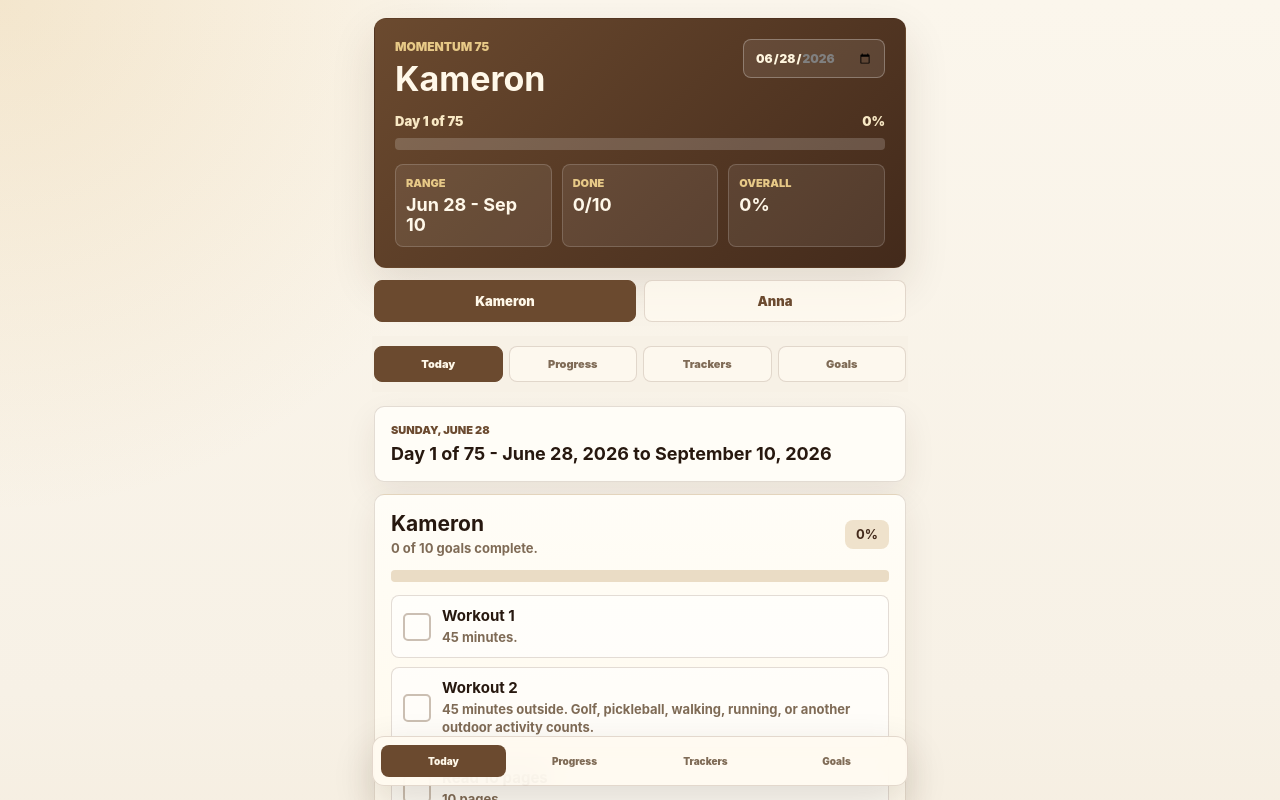
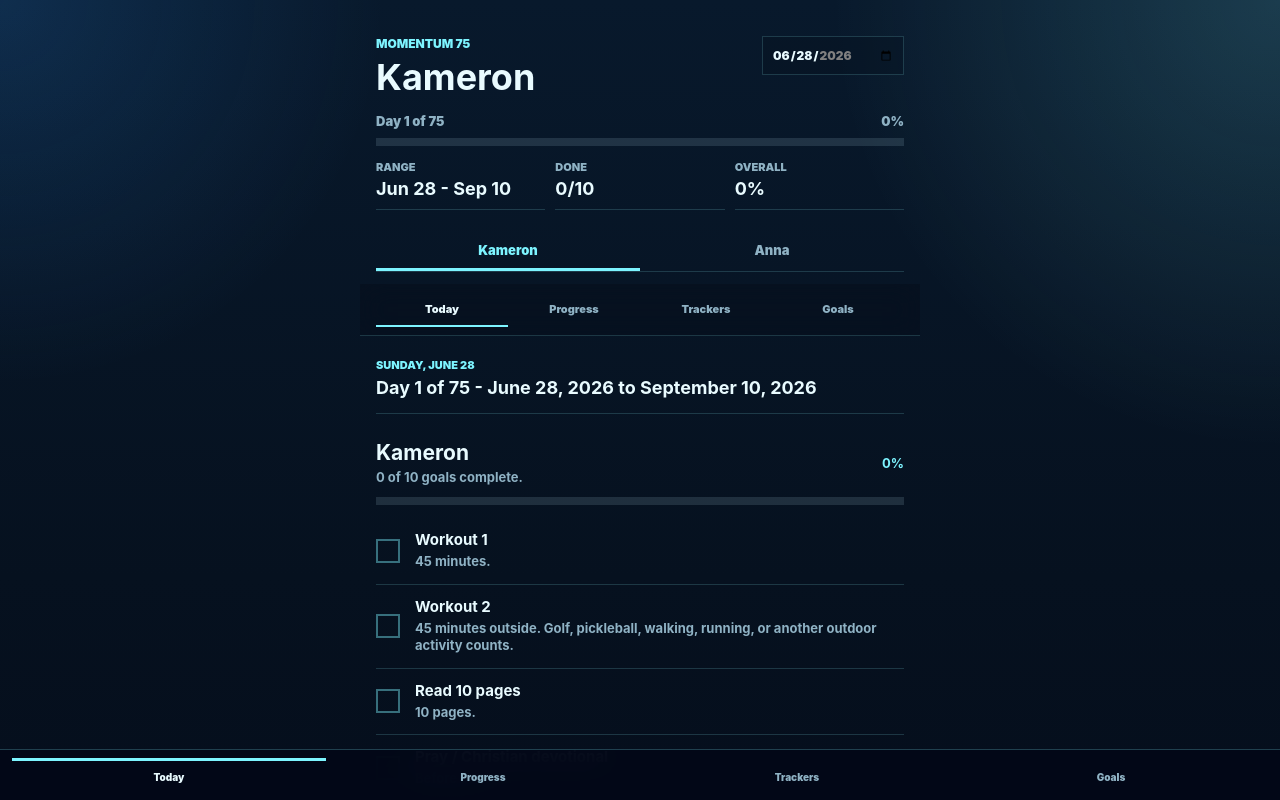
Before and after one commit to kameronshaw13/daily-tracker, a Next.js app: page / in a window 1280 px wide. Shown: the top 800 px of the page. Built offline with nearby package versions, Linux system fonts and the light colour scheme.

Commit message:
Update Momentum theme and navigation

```diff
--- a/app/globals.css
+++ b/app/globals.css
@@ -1,17 +1,16 @@
 :root {
-  --bg: #f7f1e6;
-  --card: #fffaf0;
-  --card-strong: #fffdf7;
-  --ink: #27180f;
-  --muted: #7f6b56;
-  --line: rgba(88, 56, 31, 0.17);
-  --brown: #6b4a2f;
-  --brown-dark: #432a1b;
-  --gold: #d9ad5f;
-  --green: #557c53;
-  --red: #9a5a43;
-  --cream: #fff7e8;
-  --shadow: 0 18px 45px rgba(58, 35, 20, 0.12);
+  --bg: #06111f;
+  --bg-soft: #0a1b2f;
+  --ink: #e9fbff;
+  --muted: #8fb2c4;
+  --line: rgba(134, 232, 239, 0.18);
+  --navy: #071426;
+  --navy-deep: #030817;
+  --cyan: #7df4ff;
+  --teal: #24d6bd;
+  --blue: #2e8ce8;
+  --good: #35d39d;
+  --warn: #f0b86a;
 }
 
 * { box-sizing: border-box; }
@@ -19,8 +18,9 @@ html { background: var(--bg); }
 body {
   margin: 0;
   background:
-    radial-gradient(circle at top left, rgba(217, 173, 95, 0.22), transparent 32rem),
-    linear-gradient(180deg, #fbf6ec 0%, var(--bg) 48%, #efe2cc 100%);
+    radial-gradient(circle at top right, rgba(125, 244, 255, 0.16), transparent 28rem),
+    radial-gradient(circle at top left, rgba(46, 140, 232, 0.18), transparent 24rem),
+    linear-gradient(180deg, #08192c 0%, var(--bg) 44%, #030817 100%);
   color: var(--ink);
   font-family: ui-rounded, "SF Pro Rounded", Inter, -apple-system, BlinkMacSystemFont, "Segoe UI", sans-serif;
 }
@@ -31,16 +31,12 @@ button { cursor: pointer; }
   width: min(100%, 560px);
   min-height: 100svh;
   margin: 0 auto;
-  padding: 18px 14px 98px;
+  padding: 18px 16px calc(96px + env(safe-area-inset-bottom));
 }
 
 .hero {
-  border: 1px solid var(--line);
-  border-radius: 12px;
-  padding: 20px;
-  background: linear-gradient(135deg, var(--brown), var(--brown-dark));
-  color: #fff8e9;
-  box-shadow: var(--shadow);
+  padding: 18px 0 16px;
+  color: var(--ink);
 }
 .hero-top {
   display: flex;
@@ -50,7 +46,7 @@ button { cursor: pointer; }
 }
 .eyebrow {
   margin: 0 0 7px;
-  color: #e7c987;
+  color: var(--cyan);
   font-size: 12px;
   font-weight: 900;
   letter-spacing: 0;
@@ -59,26 +55,20 @@ button { cursor: pointer; }
 h1 {
   max-width: 300px;
   margin: 0;
-  font-size: 34px;
+  font-size: 36px;
   line-height: 1;
   letter-spacing: 0;
 }
-.hero-copy {
-  margin: 14px 0 0;
-  color: #f4dfad;
-  font-size: 14px;
-  font-weight: 800;
-  line-height: 1.35;
-}
+.hero-copy { display: none; }
 .date-pill {
   flex: 0 0 auto;
   width: 142px;
   max-width: 45%;
-  border: 1px solid rgba(255, 255, 255, 0.28);
-  border-radius: 8px;
-  padding: 10px 11px;
-  background: rgba(255, 255, 255, 0.09);
-  color: #fff6df;
+  border: 1px solid var(--line);
+  border-radius: 0;
+  padding: 10px 9px;
+  background: rgba(6, 17, 31, 0.42);
+  color: var(--ink);
   font-size: 12px;
   font-weight: 900;
   outline: none;
@@ -87,30 +77,28 @@ h1 {
 }
 .date-pill::-webkit-date-and-time-value { text-align: center; }
 
-.progress-area { margin-top: 17px; }
+.progress-area { margin-top: 18px; }
 .progress-label {
   display: flex;
   justify-content: space-between;
   gap: 10px;
   margin-bottom: 9px;
-  color: #f8e8c4;
+  color: var(--muted);
   font-size: 13px;
   font-weight: 900;
 }
 .progress-track {
-  height: 12px;
+  height: 8px;
   overflow: hidden;
-  border-radius: 4px;
-  background: rgba(255, 255, 255, 0.18);
+  background: rgba(143, 178, 196, 0.18);
 }
 .progress-track.light {
   margin: 4px 0 13px;
-  background: #eadcc5;
+  background: rgba(143, 178, 196, 0.18);
 }
 .progress-fill {
   height: 100%;
-  border-radius: 4px;
-  background: linear-gradient(90deg, #fff5d8, var(--gold));
+  background: linear-gradient(90deg, var(--teal), var(--cyan));
   transition: width 0.25s ease;
 }
 
@@ -120,17 +108,14 @@ h1 {
   gap: 10px;
   margin-top: 14px;
 }
-.hero-stats .stat-card:first-child { grid-column: span 1; }
 .stat-card {
   min-width: 0;
-  border: 1px solid rgba(255, 255, 255, 0.17);
-  border-radius: 8px;
-  padding: 11px 10px;
-  background: rgba(255, 255, 255, 0.08);
+  padding: 0 0 10px;
+  border-bottom: 1px solid var(--line);
 }
 .stat-card span {
   display: block;
-  color: #e7c987;
+  color: var(--muted);
   font-size: 11px;
   font-weight: 900;
   text-transform: uppercase;
@@ -138,7 +123,7 @@ h1 {
 .stat-card strong {
   display: block;
   margin-top: 5px;
-  color: #fff8e9;
+  color: var(--ink);
   font-size: 18px;
   line-height: 1.1;
   overflow-wrap: anywhere;
@@ -150,34 +135,32 @@ h1 {
 .stat-grid.light .stat-card,
 .stat-card.light {
   border-color: var(--line);
-  background: var(--card-strong);
+  background: transparent;
 }
-.stat-grid.light .stat-card strong,
-.stat-card.light strong { color: var(--ink); }
 .stat-grid.light .stat-card span,
-.stat-card.light span { color: var(--brown); }
+.stat-card.light span { color: var(--muted); }
 .stat-grid.split { grid-template-columns: repeat(3, 1fr); }
 .tracker-stats { grid-template-columns: repeat(3, 1fr); }
 
 .person-switch {
   display: grid;
   grid-template-columns: repeat(2, 1fr);
-  gap: 8px;
-  margin: 12px 0 0;
+  gap: 0;
+  margin: 4px 0 12px;
+  border-bottom: 1px solid var(--line);
 }
 .person-switch button {
-  border: 1px solid var(--line);
-  border-radius: 8px;
-  padding: 12px;
-  background: rgba(255, 250, 240, 0.78);
-  color: var(--brown);
+  border: 0;
+  border-bottom: 3px solid transparent;
+  padding: 12px 6px 10px;
+  background: transparent;
+  color: var(--muted);
   font-size: 13px;
   font-weight: 1000;
 }
 .person-switch button.active {
-  border-color: var(--brown);
-  background: var(--brown);
-  color: #fff8e9;
+  border-color: var(--cyan);
+  color: var(--cyan);
 }
 
 .tabs {
@@ -186,42 +169,39 @@ h1 {
   z-index: 5;
   display: grid;
   grid-template-columns: repeat(4, 1fr);
-  gap: 6px;
-  margin: 14px -2px 14px;
-  padding: 10px 2px;
-  background: rgba(247, 241, 230, 0.94);
+  gap: 0;
+  margin: 0 -16px 8px;
+  padding: 8px 16px;
+  border-bottom: 1px solid var(--line);
+  background: rgba(6, 17, 31, 0.86);
   backdrop-filter: blur(14px);
 }
 .tab {
-  border: 1px solid var(--line);
-  border-radius: 8px;
-  padding: 10px 3px;
-  background: rgba(255, 250, 240, 0.75);
+  border: 0;
+  border-bottom: 2px solid transparent;
+  padding: 10px 2px 9px;
+  background: transparent;
   color: var(--muted);
   font-size: 11px;
   font-weight: 1000;
 }
 .tab.active {
-  border-color: var(--brown);
-  background: var(--brown);
-  color: #fff8e9;
+  border-color: var(--cyan);
+  color: var(--ink);
 }
 
 .section { display: grid; gap: 12px; }
 .card, .focus-card {
-  border: 1px solid var(--line);
-  border-radius: 10px;
-  padding: 16px;
-  background: rgba(255, 250, 240, 0.9);
-  box-shadow: 0 12px 32px rgba(58, 35, 20, 0.08);
+  padding: 14px 0;
+  border-bottom: 1px solid var(--line);
+  background: transparent;
 }
 .focus-card {
   display: grid;
-  gap: 6px;
-  background: var(--card-strong);
+  gap: 5px;
 }
 .focus-card span {
-  color: var(--brown);
+  color: var(--cyan);
   font-size: 11px;
   font-weight: 1000;
   letter-spacing: 0;
@@ -237,11 +217,9 @@ h1 {
   align-items: flex-start;
   justify-content: space-between;
   gap: 12px;
-  margin-bottom: 12px;
+  margin-bottom: 10px;
 }
-.card-title.compact {
-  align-items: center;
-}
+.card-title.compact { align-items: center; }
 h2 { margin: 0; font-size: 21px; letter-spacing: 0; }
 h3 { margin: 0 0 8px; font-size: 16px; letter-spacing: 0; }
 p, small {
@@ -253,53 +231,49 @@ p, small {
 }
 
 .btn {
-  border: 0;
-  border-radius: 8px;
+  border: 1px solid var(--cyan);
+  border-radius: 0;
   padding: 12px 14px;
-  background: var(--brown);
-  color: #fff8e9;
+  background: transparent;
+  color: var(--cyan);
   font-weight: 1000;
 }
 .btn.secondary {
-  border: 1px solid var(--line);
-  background: #fffaf0;
-  color: var(--brown);
+  border-color: var(--line);
+  background: transparent;
+  color: var(--muted);
 }
 .btn.small {
   padding: 8px 10px;
-  border-radius: 8px;
   font-size: 12px;
   white-space: nowrap;
 }
 
 .score-pill {
   flex: 0 0 auto;
-  border-radius: 8px;
-  padding: 8px 11px;
-  background: #efe2cc;
-  color: var(--brown-dark);
+  padding: 7px 0;
+  color: var(--cyan);
   font-size: 13px;
   line-height: 1;
 }
 
-.person-card { background: linear-gradient(180deg, #fffdf7, #fff4dc); }
-.check-list, .goal-editor { display: grid; gap: 9px; }
+.person-card { background: transparent; }
+.check-list, .goal-editor { display: grid; }
 .task-row {
   display: grid;
   grid-template-columns: 28px 1fr;
   align-items: center;
   gap: 11px;
   width: 100%;
-  border: 1px solid var(--line);
-  border-radius: 8px;
-  padding: 11px;
-  background: rgba(255, 255, 255, 0.58);
+  border: 0;
+  border-bottom: 1px solid var(--line);
+  padding: 13px 0;
+  background: transparent;
   color: var(--ink);
   text-align: left;
 }
 .task-row.done {
-  border-color: rgba(85, 124, 83, 0.42);
-  background: rgba(85, 124, 83, 0.11);
+  background: transparent;
 }
 .task-row strong {
   display: block;
@@ -312,50 +286,48 @@ p, small {
   display: inline-flex;
   align-items: center;
   justify-content: center;
-  width: 28px;
-  height: 28px;
-  border: 2px solid rgba(107, 74, 47, 0.35);
-  border-radius: 5px;
+  width: 24px;
+  height: 24px;
+  border: 2px solid rgba(125, 244, 255, 0.42);
   font-weight: 1000;
 }
 .task-row.done .box {
-  border-color: var(--green);
-  background: var(--green);
+  border-color: var(--teal);
+  background: linear-gradient(135deg, var(--teal), var(--cyan));
 }
 .task-row.done .box::after {
   content: "";
-  width: 10px;
-  height: 6px;
-  border-left: 3px solid #fff;
-  border-bottom: 3px solid #fff;
+  width: 9px;
+  height: 5px;
+  border-left: 3px solid var(--navy-deep);
+  border-bottom: 3px solid var(--navy-deep);
   transform: rotate(-45deg) translate(1px, -1px);
 }
 
 .calendar-grid {
   display: grid;
   grid-template-columns: repeat(15, 1fr);
-  gap: 5px;
+  gap: 4px;
   margin-top: 13px;
 }
 .day-dot {
   position: relative;
   aspect-ratio: 1;
   overflow: hidden;
-  border: 1px solid var(--line);
-  border-radius: 4px;
+  border: 1px solid rgba(143, 178, 196, 0.22);
   padding: 0;
-  background: #f2e6d2;
-  color: var(--brown-dark);
+  background: rgba(143, 178, 196, 0.08);
+  color: var(--muted);
 }
 .day-dot i {
   position: absolute;
   inset: auto 0 0;
-  background: rgba(217, 173, 95, 0.55);
+  background: rgba(46, 140, 232, 0.52);
 }
-.day-dot.full i { background: rgba(85, 124, 83, 0.78); }
+.day-dot.full i { background: linear-gradient(180deg, var(--cyan), var(--teal)); }
 .day-dot.selected {
-  outline: 2px solid var(--brown);
-  outline-offset: 1px;
+  border-color: var(--cyan);
+  color: var(--ink);
 }
 .day-dot span {
   position: relative;
@@ -371,14 +343,13 @@ p, small {
 .form-grid {
   display: grid;
   grid-template-columns: repeat(2, 1fr);
-  gap: 10px;
+  gap: 18px;
 }
 .metric-card {
   display: grid;
-  border: 1px solid var(--line);
-  border-radius: 8px;
-  padding: 14px;
-  background: var(--card-strong);
+  padding: 0 0 12px;
+  border-bottom: 1px solid var(--line);
+  background: transparent;
 }
 .metric-card span {
   color: var(--muted);
@@ -391,7 +362,9 @@ p, small {
   min-width: 0;
   margin-top: 8px;
   border: 0;
+  border-bottom: 1px solid rgba(125, 244, 255, 0.32);
   outline: 0;
+  padding: 0 0 7px;
   background: transparent;
   color: var(--ink);
   font-size: 25px;
@@ -406,10 +379,9 @@ p, small {
   gap: 6px;
   min-height: 148px;
   margin-top: 14px;
-  border: 1px solid var(--line);
-  border-radius: 8px;
-  padding: 12px 10px 8px;
-  background: #fffdf7;
+  padding: 12px 0 8px;
+  border-bottom: 1px solid var(--line);
+  background: transparent;
 }
 .trend-bar {
   display: grid;
@@ -422,8 +394,7 @@ p, small {
 .trend-bar span {
   width: 100%;
   min-height: 8px;
-  border-radius: 4px 4px 2px 2px;
-  background: linear-gradient(180deg, var(--gold), #b8843f);
+  background: linear-gradient(180deg, var(--cyan), var(--blue));
 }
 .trend-bar small {
   overflow: hidden;
@@ -444,27 +415,24 @@ p, small {
 .goal-edit-row textarea {
   width: 100%;
   min-width: 0;
-  border: 1px solid var(--line);
-  border-radius: 8px;
-  padding: 11px 12px;
+  border: 0;
+  border-bottom: 1px solid rgba(125, 244, 255, 0.32);
+  padding: 10px 0;
   outline: none;
-  background: #fffdf7;
+  background: transparent;
   color: var(--ink);
   font-weight: 850;
 }
 .goal-edit-row {
   display: grid;
   gap: 8px;
-  border: 1px solid var(--line);
-  border-radius: 8px;
-  padding: 11px;
-  background: rgba(255, 255, 255, 0.56);
+  padding: 13px 0;
+  border-bottom: 1px solid var(--line);
+  background: transparent;
 }
-.goal-edit-row.inactive {
-  opacity: 0.68;
-}
+.goal-edit-row.inactive { opacity: 0.62; }
 .goal-edit-row textarea {
-  min-height: 66px;
+  min-height: 62px;
   resize: vertical;
   color: var(--muted);
   font-size: 13px;
@@ -473,7 +441,7 @@ p, small {
   display: flex;
   align-items: center;
   gap: 8px;
-  color: var(--brown);
+  color: var(--cyan);
   font-size: 12px;
   font-weight: 1000;
   text-transform: uppercase;
@@ -481,13 +449,12 @@ p, small {
 .toggle-line input {
   width: 18px;
   height: 18px;
-  accent-color: var(--green);
+  accent-color: var(--teal);
 }
 
 .empty {
-  border: 1px dashed rgba(107, 74, 47, 0.28);
-  border-radius: 8px;
-  padding: 16px;
+  border-bottom: 1px dashed var(--line);
+  padding: 16px 0;
   color: var(--muted);
   text-align: center;
   font-size: 13px;
@@ -496,63 +463,64 @@ p, small {
 
 .bottom-nav {
   position: fixed;
-  left: 50%;
-  bottom: 14px;
+  left: 0;
+  right: 0;
+  bottom: 0;
   z-index: 10;
-  width: min(calc(100% - 24px), 536px);
-  transform: translateX(-50%);
   display: grid;
-  grid-template-columns: repeat(4, 1fr);
-  gap: 6px;
-  border: 1px solid var(--line);
-  border-radius: 12px;
-  padding: 8px;
-  background: rgba(255, 250, 240, 0.92);
-  box-shadow: 0 16px 40px rgba(58, 35, 20, 0.16);
+  grid-template-columns: repeat(4, minmax(0, 1fr));
+  gap: 0;
+  border-top: 1px solid rgba(125, 244, 255, 0.24);
+  padding: 8px 12px calc(8px + env(safe-area-inset-bottom));
+  background: rgba(3, 8, 23, 0.96);
   backdrop-filter: blur(16px);
 }
 .bottom-nav button {
   border: 0;
-  border-radius: 8px;
-  padding: 10px 2px;
+  border-top: 3px solid transparent;
+  padding: 10px 2px 9px;
   background: transparent;
   color: var(--muted);
   font-size: 10px;
   font-weight: 1000;
 }
-.bottom-nav button.active { background: var(--brown); color: #fff8e9; }
+.bottom-nav button.active {
+  border-color: var(--cyan);
+  color: var(--ink);
+}
 
 @media (max-width: 430px) {
-  .app-shell { padding-left: 12px; padding-right: 12px; }
-  .hero { padding: 18px; }
-  h1 { font-size: 29px; }
+  .app-shell { padding-left: 14px; padding-right: 14px; }
+  .hero { padding-top: 16px; }
+  h1 { font-size: 31px; }
   .date-pill {
     width: 132px;
     font-size: 11px;
     padding: 10px 8px;
   }
-  .hero-copy { font-size: 13px; }
-  .tabs { gap: 4px; }
-  .tab { font-size: 10px; padding: 9px 2px; }
+  .tabs {
+    margin-left: -14px;
+    margin-right: -14px;
+    padding-left: 14px;
+    padding-right: 14px;
+  }
+  .tab { font-size: 10px; }
   .stat-grid,
   .stat-grid.split,
   .tracker-stats {
     grid-template-columns: repeat(2, 1fr);
-    gap: 8px;
+    gap: 12px;
   }
   .hero-stats { grid-template-columns: repeat(3, 1fr); }
-  .hero-stats .stat-card { padding: 10px 8px; }
   .hero-stats .stat-card strong { font-size: 13px; }
   .form-grid { grid-template-columns: 1fr; }
   .calendar-grid {
     grid-template-columns: repeat(10, 1fr);
-    gap: 5px;
+    gap: 4px;
   }
-  .card-title {
-    gap: 8px;
-  }
+  .card-title { gap: 8px; }
   .score-pill {
-    padding: 7px 9px;
+    padding: 7px 0;
     font-size: 12px;
   }
   .trend-chart {
--- a/app/layout.tsx
+++ b/app/layout.tsx
@@ -5,13 +5,17 @@ export const metadata: Metadata = {
   title: "Momentum",
   description: "Momentum 75-day challenge tracker.",
   manifest: "/manifest.json",
+  icons: {
+    icon: "/icon.svg",
+    apple: "/icon.svg",
+  },
 };
 
 export const viewport: Viewport = {
   width: "device-width",
   initialScale: 1,
   maximumScale: 1,
-  themeColor: "#6b4a2f",
+  themeColor: "#06111f",
 };
 
 export default function RootLayout({ children }: { children: React.ReactNode }) {
```
Also changed, not shown: public/icon.svg, public/manifest.json.
